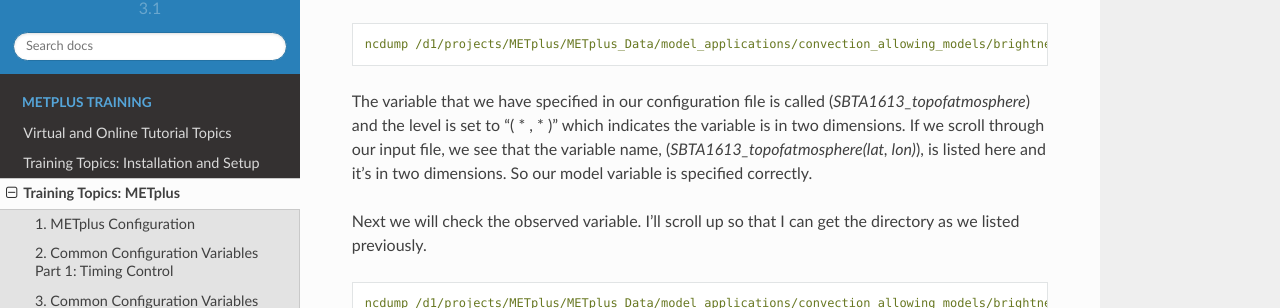
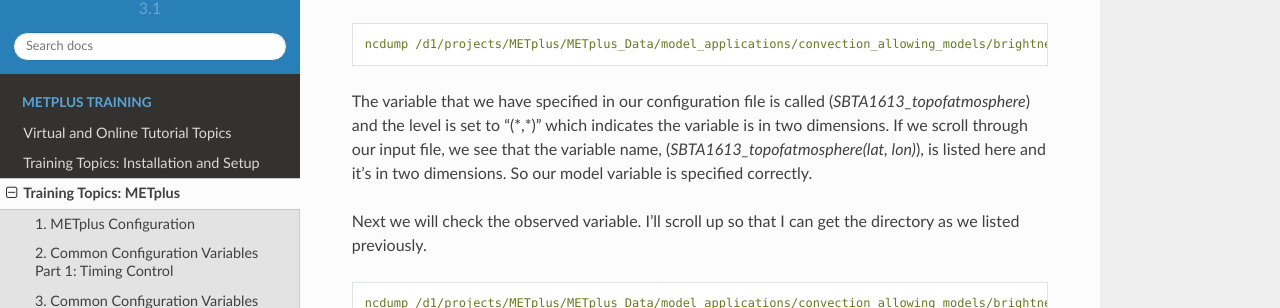
Before and after one commit to dtcenter/METplus-Training, a Sphinx documentation site: the page built from docs/modules/METplus/use_case_brightness_temperature_distance_map.rst, in a window 1280 px wide and 900 px high, scrolled down 2586 px. Shown: the part 166-474 px from the top of the window. Built offline with Sphinx 7.4.7 and the Read the Docs theme 2.0.0, drawn with Linux system fonts in a browser that asks for light colours.

```diff
--- a/docs/modules/METplus/use_case_brightness_temperature_distance_map.rst
+++ b/docs/modules/METplus/use_case_brightness_temperature_distance_map.rst
@@ -139,7 +139,7 @@ model data, we will open a model file.
   ncdump /d1/projects/METplus/METplus_Data/model_applications/convection_allowing_models/brightness_temperature/2019052100/core_lsm1/core_lsm1_20190521_0000_f01.nc | more
 
 The variable that we have specified in our configuration file is called
-(*SBTA1613_topofatmosphere*) and the level is set to “( * , * )”
+(*SBTA1613_topofatmosphere*) and the level is set to “(\*,\*)”
 which indicates the variable is in two dimensions.
 If we scroll through our input file, we see that the variable name,
 (*SBTA1613_topofatmosphere(lat, lon)*), is listed here and it's in two
```
